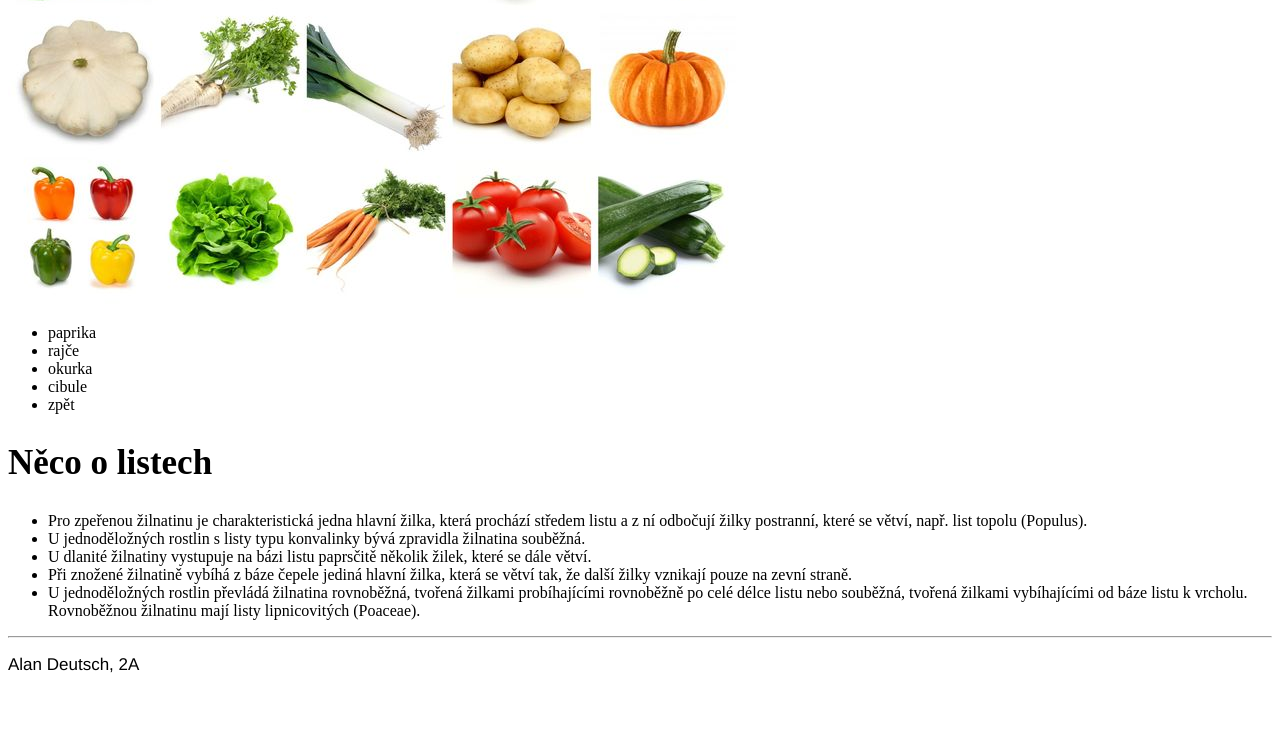
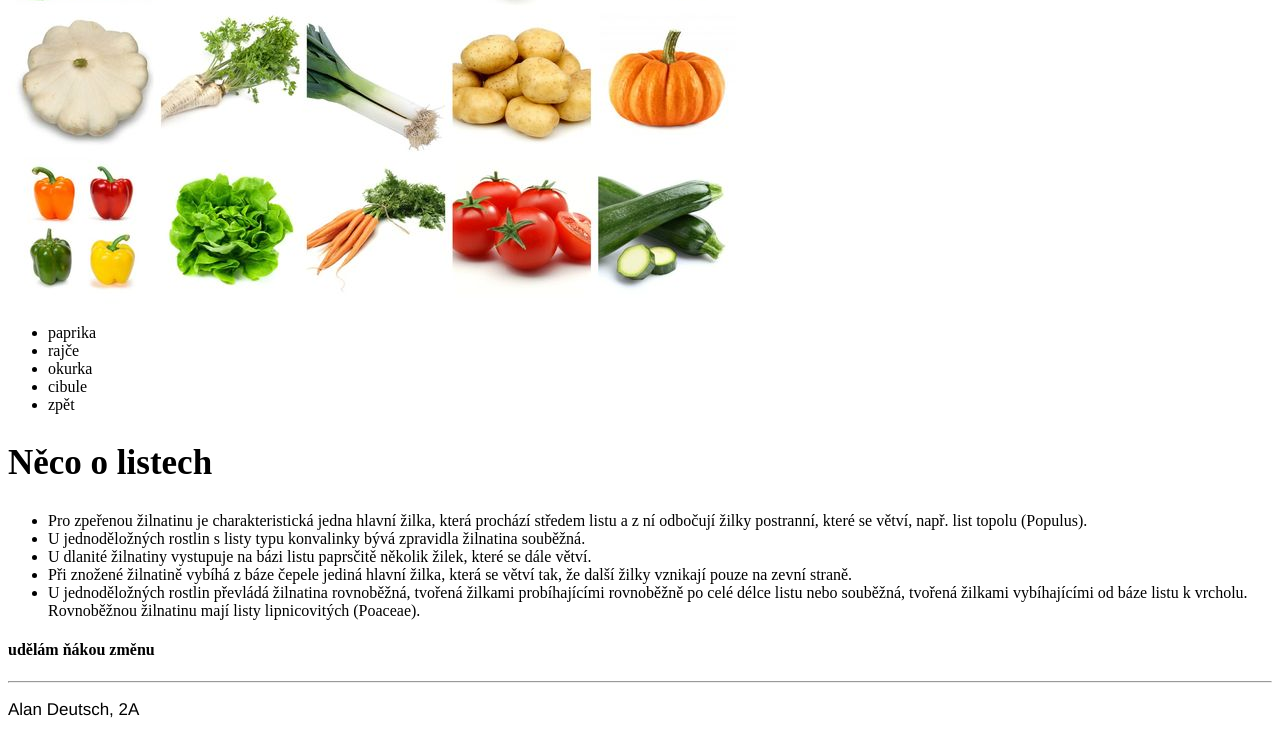
Before and after one commit to AldaDojc/aldadojc.github.io, a plain HTML site: page index.html in a window 1280 px wide. Shown: the part 626-1363 px from the top of the page. Before the commit the page ends 1318 px from the top, so only its background shows below. Drawn offline with Linux system fonts and the light colour scheme.

Commit message:
ňáká změna

```diff
--- a/index.html
+++ b/index.html
@@ -37,6 +37,7 @@
     <li>Při znožené žilnatině vybíhá z báze čepele jediná hlavní žilka, která se větví tak, že další žilky vznikají pouze na zevní straně.</li>
     <li>U jednoděložných rostlin převládá žilnatina rovnoběžná, tvořená žilkami probíhajícími rovnoběžně po celé délce listu nebo souběžná, tvořená žilkami vybíhajícími od báze listu k vrcholu. Rovnoběžnou žilnatinu mají listy lipnicovitých (Poaceae).</li>
 </ul>
+<h4>udělám ňákou změnu</h4>
 <hr>
 <p>Alan Deutsch, 2A</p>
 </html>
```
